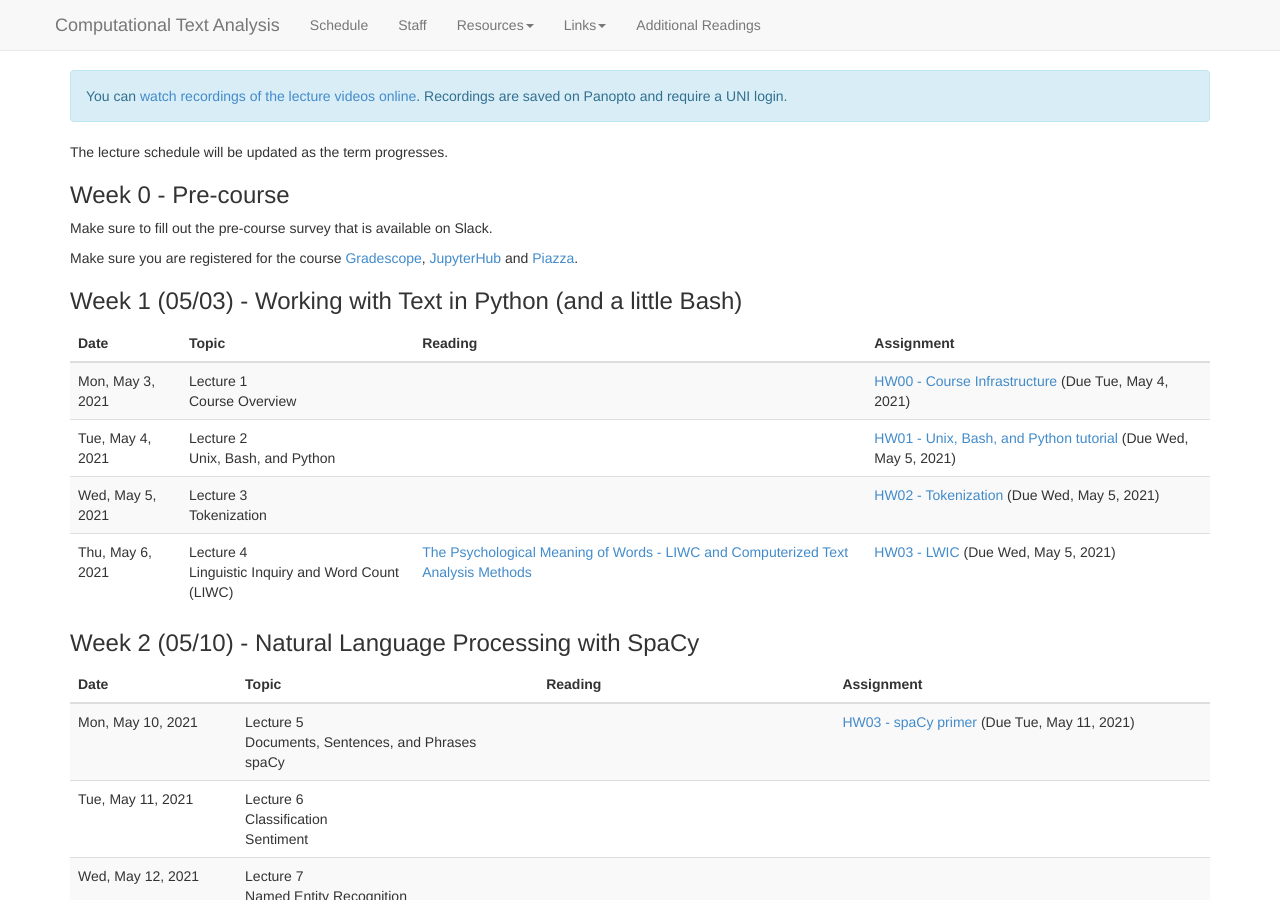
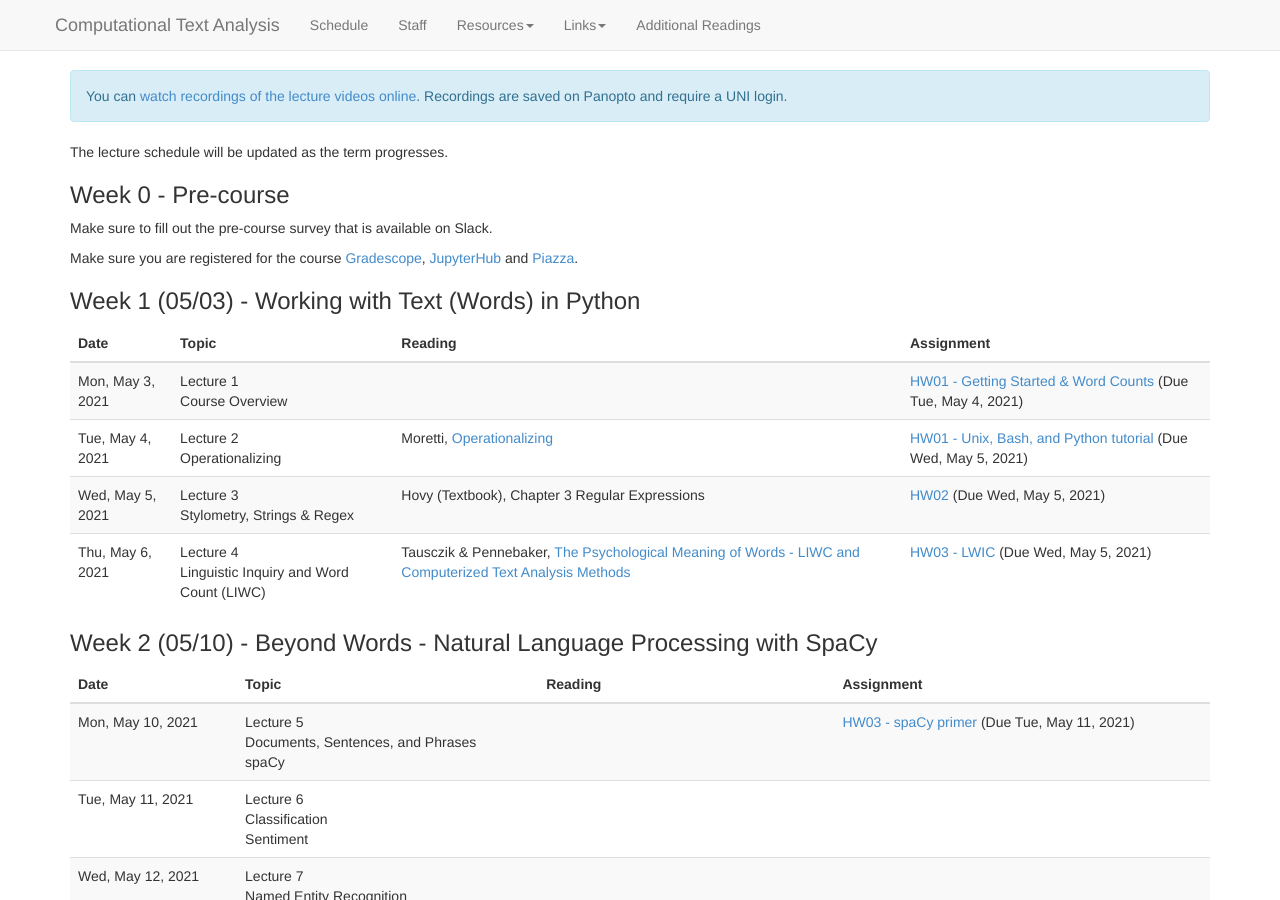
Before and after one commit to BC-COMS-2710/BC-COMS-2710.github.io, a Jekyll site: the page built from schedule.md, in a window 1280 px wide and 900 px high. Built offline with Jekyll 4.4.1, drawn with Linux system fonts in a browser that asks for light colours; nearby versions of some CDN libraries.

Commit message:
schedule: week 1

```diff
--- a/_data/schedule.yaml
+++ b/_data/schedule.yaml
@@ -1,5 +1,5 @@
 -
-  name: "Week 1 (05/03) - Working with Text in Python (and a little Bash)"
+  name: "Week 1 (05/03) - Working with Text (Words) in Python"
   lectures:
     -
       date: 2021-05-03
@@ -7,21 +7,30 @@
       assignments:
         -
           deadline: 2021-05-04
-          title: HW00 - Course Infrastructure
+          title: HW01 - Getting Started & Word Counts
     -
       date: 2021-05-04
-      title: Lecture 2 <br> Unix, Bash, and Python
+      title: Lecture 2 <br> Operationalizing <!--Unix, Bash, and Python-->
       assignments:
         -
           deadline: 2021-05-05
           title: HW01 - Unix, Bash, and Python tutorial
+      readings:
+        -
+          url: readings/LiteraryLabPamphlet6.pdf
+          title: Operationalizing
+          authors: Moretti
     -
       date: 2021-05-05
-      title: Lecture 3 <br> Tokenization
+      title: Lecture 3 <br> Stylometry, Strings & Regex
       assignments:
         -
           deadline: 2021-05-05
-          title: HW02 - Tokenization
+          title: HW02
+      readings:
+        -
+          title: "Chapter 3 Regular Expressions"
+          authors: Hovy (Textbook)
     -
       date: 2021-05-06
       title: Lecture 4 <br> Linguistic Inquiry and Word Count (LIWC)
@@ -33,8 +42,9 @@
         -
           title: The Psychological Meaning of Words - LIWC and Computerized Text Analysis Methods
           url: https://www.cs.cmu.edu/~ylataus/files/TausczikPennebaker2010.pdf
+          authors: Tausczik & Pennebaker
 -
-  name: "Week 2 (05/10) - Natural Language Processing with SpaCy"
+  name: "Week 2 (05/10) - Beyond Words - Natural Language Processing with SpaCy"
   lectures:
     -
       date: 2021-05-10
```
